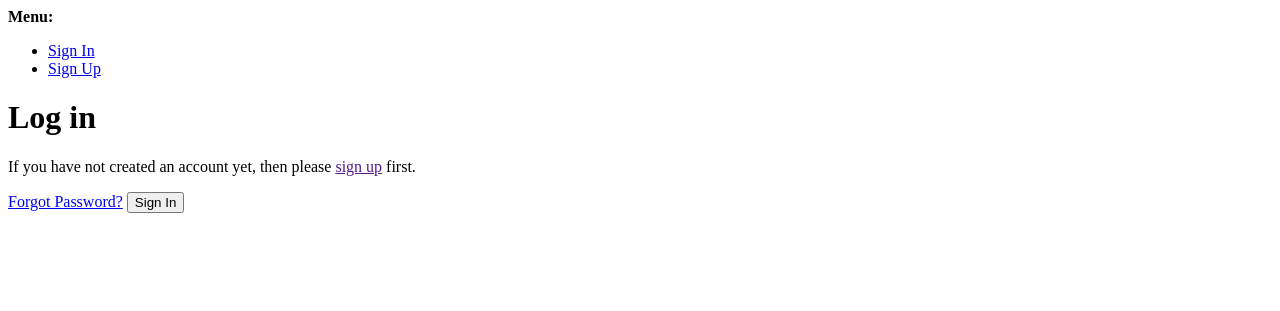
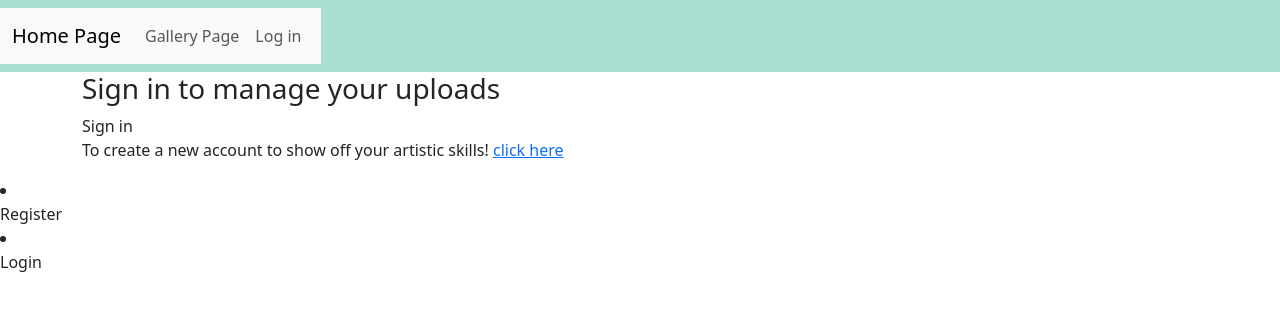
Before and after one commit to Lydiajoy97/Cosy-Craft-Club, a Django app: page /login/ in a window 1280 px wide. Shown: the top 311 px of the page. Run offline with Django 4.2, Linux system fonts and the light colour scheme; some libraries are stand-ins or nearby versions.

Commit message:
create log in page

```diff
--- a/artwork/templates/login.html
+++ b/artwork/templates/login.html
@@ -1,48 +1,25 @@
 <!--Log in page from the walkthrough -->
 
-{% extends "account/base.html" %}
+{% extends "base.html" %}
 
 {% load i18n %}
 {% load account socialaccount %}
 
-{% block head_title %}{% trans "Log into your account" %}{% endblock head_title %}
+{% block head_title %}{% trans "Sign in to manage your uploads" %}{% endblock %}
 
 {% block content %}
 
-<h1>{% trans "Log in" %}</h1>
-
-{% get_providers as socialaccount_providers %}
-
-{% if socialaccount_providers %}
-<p>{% blocktrans with site.name as site_name %}Please sign in with one
-of your existing third party accounts. Or, <a href="{{ signup_url }}">sign up</a>
-for a {{ site_name }} account and sign in below:{% endblocktrans %}</p>
-
-<div class="socialaccount_ballot">
-
-  <ul class="socialaccount_providers">
-    {% include "socialaccount/snippets/provider_list.html" with process="login" %}
-  </ul>
-
-  <div class="login-or">{% trans 'or' %}</div>
-
+<div class="container">
+    <div class="row">
+        <div class="">
+            <h3>{% trans "Sign in to manage your uploads" %}</h3>
+              <class type="submit">{% trans "Sign in" %}</button>
+        </div>
+    </div>
+    <div>
+      To create a new account to show off your artistic skills!
+      <a class="link" href="{{ signup_url }}">click here</a></p></div>
+        </div>
+      </div>
 </div>
-
-{% include "socialaccount/snippets/login_extra.html" %}
-
-{% else %}
-<p>{% blocktrans %}If you have not created an account yet, then please
-<a href="{{ signup_url }}">sign up</a> first.{% endblocktrans %}</p>
-{% endif %}
-
-<form class="login" method="POST" action="{% url 'account_login' %}">
-  {% csrf_token %}
-  {{ form.as_p }}
-  {% if redirect_field_value %}
-  <input type="hidden" name="{{ redirect_field_name }}" value="{{ redirect_field_value }}" />
-  {% endif %}
-  <a class="button secondaryAction" href="{% url 'account_reset_password' %}">{% trans "Forgot Password?" %}</a>
-  <button class="primaryAction" type="submit">{% trans "Sign In" %}</button>
-</form>
-
-{% endblock content %}
+{% endblock %}
--- a/templates/base.html
+++ b/templates/base.html
@@ -46,15 +46,21 @@ integrity="sha384-T3c6CoIi6uLrA9TneNEoa7RxnatzjcDSCmG1MXxSR1GAsXEV/Dwwykc2MPK8M2
     {% block content %}
     <!-- Content Goes here -->
     {% endblock content %}
+
   </main>
   <footer>
  {% if user.is_authenticated %}
+   <ul><li class="nav-item">
+	<a class="nav-link {% if request.path == logout_url %}active{% endif %}" aria-current="page" href="{% url 'account_logout' %}">Logout</a>
+</li>
+{% else %}
 <li class="nav-item">
-      <a class="nav-link {% if request.path == logout_url %}active{% endif %}" aria-current="page" href="{% url 'account_logout' %}">Logout</a>
+	<a class="nav-link {% if request.path == signup_url %}active{% endif %}" aria-current="page"
+		href="{% url 'account_signup' %}">Register</a>
 </li>
 <li class="nav-item">
 	<a class="nav-link {% if request.path == login_url %}active{% endif %}" aria-current="page" href="{% url 'account_login' %}">Login</a>
-    </li>
+</li></ul>
 {% endif %}
   </footer>
 
```
Lines whose indentation alone changed are shown as unchanged.
